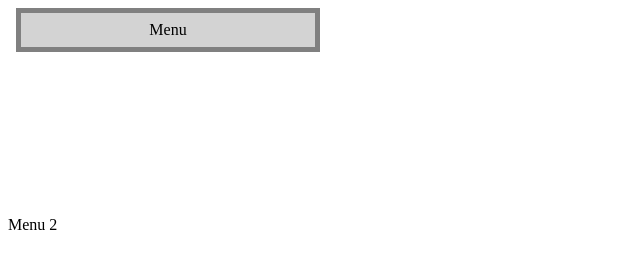
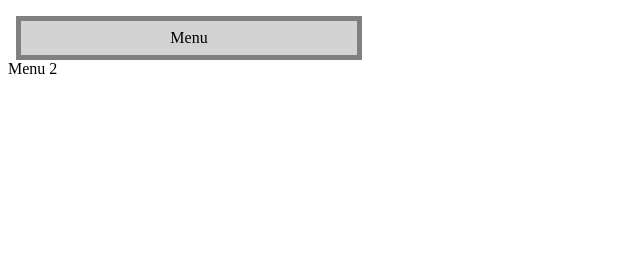
Before and after one commit to xsherryhe/drop-down-menu, a website: page sample/index.html in a window 1280 px wide. Shown: the whole page, without its empty margins (0-640 px from the left). Drawn offline with Linux system fonts and the light colour scheme.

Commit message:
Set absolute position for dropdown menu items and updated exported version of module

```diff
--- a/drop-down-menu.css
+++ b/drop-down-menu.css
@@ -1,7 +1,15 @@
+.dropdown-menu {
+  position: relative;
+  display: grid;
+}
+
 .dropdown-menu-item-container {
+  grid-row: 2;
   padding-top: 0;
   margin-top: 0;
   overflow: hidden;
+  position: absolute;
+  top: 0;
 }
 
 .dropdown-menu-heading, .dropdown-menu-item {
@@ -14,5 +22,9 @@
 }
 
 .dropdown-menu-item {
+  transform: translateY(-100vh);
+}
+
+.dropdown-menu-item {
   transition: transform 300ms ease-in-out;
 }
--- a/sample/drop-down-menu.js
+++ b/sample/drop-down-menu.js
@@ -15,7 +15,7 @@ function dropDownMenu(menu) {
   function slideUpMenuItems(targetMenu) {
     targetMenu
       .querySelectorAll('.dropdown-menu-item:not(.dropped-down)')
-      .forEach((menuItem, i) => {
+      .forEach((menuItem) => {
         menuItem.setAttribute(
           'style',
           `transform: translateY(-${menuItemsContainer.offsetHeight}px);`
--- a/sample/styles.css
+++ b/sample/styles.css
@@ -1,18 +1,16 @@
 .menu-one {
-  max-width: 20rem;
+  width: max-content;
+}
+
+.menu-one-heading, .menu-one-item {
+  width: 20rem;
+  background-color: lightgray;
+  border: solid 5px gray;
+  margin: 0.5rem;
+  padding: 0.5rem;
+  text-align: center;
 }
 
 .menu-one-heading {
   margin: 0.5rem 0.5rem 0;
 }
-
-.menu-one-item {
-  margin: 0.5rem;
-}
-
-.menu-one-heading, .menu-one-item {
-  background-color: lightgray;
-  border: solid 5px gray;
-  padding: 0.5rem;
-  text-align: center;
-  }
```
Also changed, not shown: drop-down-menu.js (+7 -2 lines).
